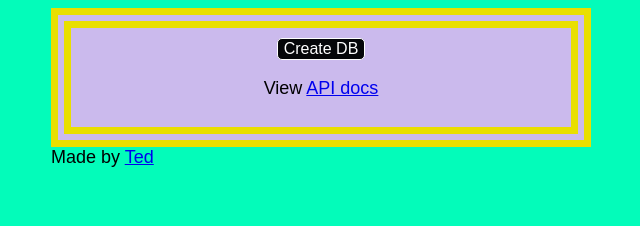
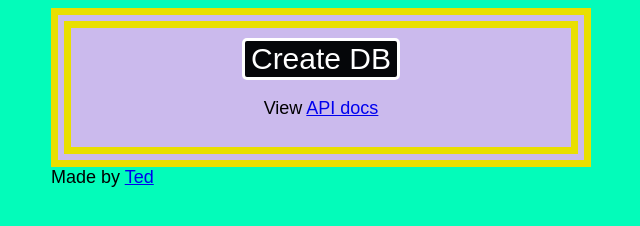
Before and after one commit to macintoshpie/freedb, a plain HTML site: page frontend/index.html in a window 1280 px wide. Shown: the whole page, without its empty margins (319-959 px from the left). Drawn offline with Linux system fonts and the light colour scheme.

Commit message:
style: tweak buttons

```diff
--- a/frontend/styles.css
+++ b/frontend/styles.css
@@ -47,10 +47,10 @@ body {
 }
 
 button {
-    border: 1px solid;
+    border: 3px solid;
     background: var(--accent);
     color: var(--accent-text);
-    font-size: medium;
+    font-size: 30px;
     box-shadow: none;
     border-radius: 5px;
 }
```
